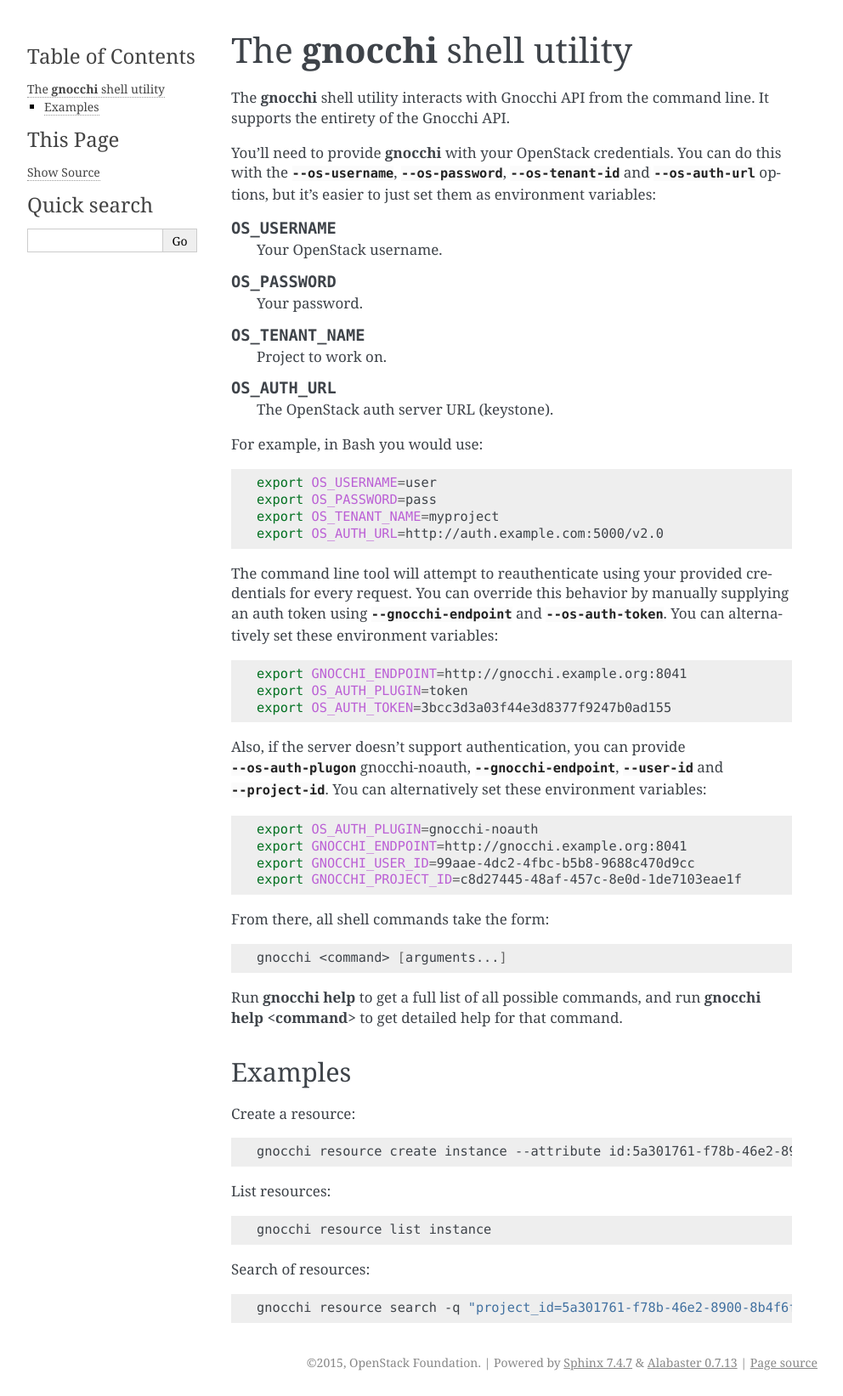
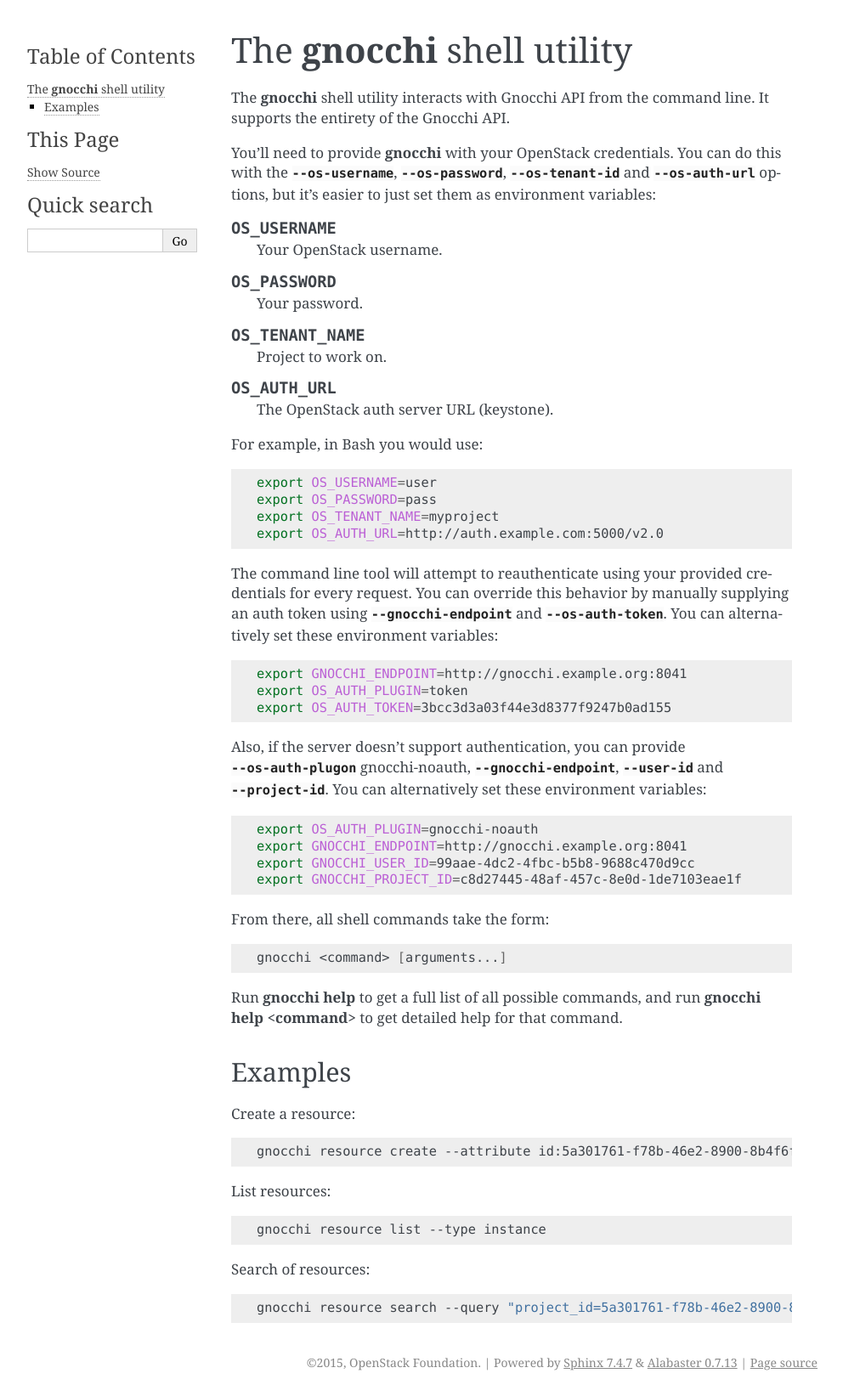
Before and after one commit to openstack-archive/python-gnocchiclient, a Sphinx documentation site: the page built from doc/source/shell.rst, in a window 1280 px wide. Shown: the whole page at 85% size, without its empty margins (148-1140 px from the left). Built offline with Sphinx 7.4.7, drawn with Linux system fonts in a browser that asks for light colours.

Commit message:
Examples in doc should be workable
In the Examples part, the given command is not work.

Change-Id: I119237ae1b6f9ab1f672817c3875021bbb0805b3

```diff
--- a/doc/source/shell.rst
+++ b/doc/source/shell.rst
@@ -66,12 +66,12 @@
 
 Create a resource::
 
-    gnocchi resource create instance --attribute id:5a301761-f78b-46e2-8900-8b4f6fe6675a --attribute project_id:eba5c38f-c3dd-4d9c-9235-32d430471f94 --metric temperature:high
+    gnocchi resource create --attribute id:5a301761-f78b-46e2-8900-8b4f6fe6675a --attribute project_id:eba5c38f-c3dd-4d9c-9235-32d430471f94 -n temperature:high instance
 
 List resources::
 
-    gnocchi resource list instance
+    gnocchi resource list --type instance
 
 Search of resources::
 
-    gnocchi resource search -q "project_id=5a301761-f78b-46e2-8900-8b4f6fe6675a and not (name like '%foobar%' or name='my_resource')"
+    gnocchi resource search --query "project_id=5a301761-f78b-46e2-8900-8b4f6fe6675a and type=instance"
```
